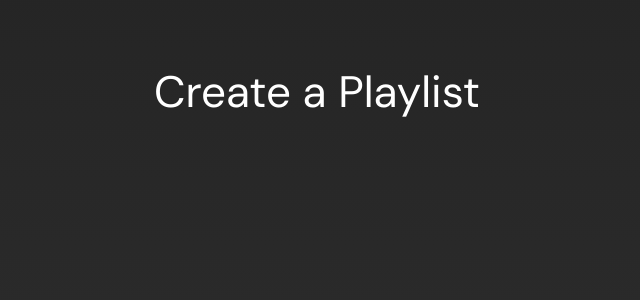
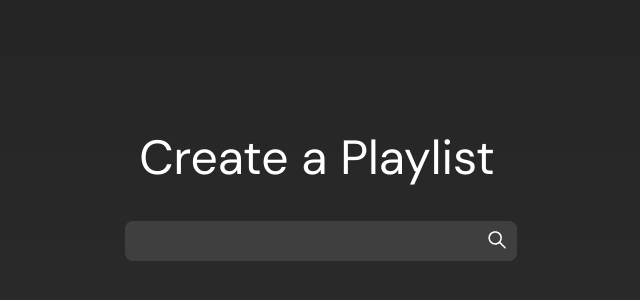
Before and after one commit to designerchloe/playlist-app, a React (Create React App) app: page / in a window 1280 px wide. Shown: the part 146-446 px from the top of the page, without its empty margins (323-963 px from the left). Built offline with nearby package versions, Linux system fonts and the light colour scheme.

Commit message:
Create SearchBar component & style it

```diff
--- a/src/App.css
+++ b/src/App.css
@@ -5,7 +5,7 @@
   height: 100vh;
   width: 100vw;
   margin: 0;
-  padding: 180px 0 0 0;
+  padding: 240px 0 0 0;
   display: flex;
   justify-content: center;
 }
@@ -14,5 +14,12 @@ h1 {
   width: fit-content;
   color: #fff;
   font-weight: 400;
-  font-size: 44px;
+  font-size: 48px;
 }
+
+.main-column {
+  width: 30%;
+  display: flex;
+  flex-direction: column;
+  align-items: center;
+}
--- a/src/App.js
+++ b/src/App.js
@@ -1,10 +1,14 @@
 import logo from './logo.svg';
 import './App.css';
+import SearchBar from './SearchBar';
 
 function App() {
   return (
     <div className='page-container'>
-      <h1>Create a Playlist</h1>
+      <div className='main-column'>
+        <h1>Create a Playlist</h1>
+        <SearchBar />
+      </div>
     </div>
   );
 }
--- /dev/null
+++ b/src/SearchBar.js
@@ -0,0 +1,14 @@
+import React from 'react';
+import styles from './SearchBar.module.css';
+import searchIcon from './Search.svg'
+
+const SearchBar = () => {
+    return (
+        <form className={styles.container}>
+            <input className={styles.input} type='text'/>
+            <button type='submit' className={styles.button}><img src={searchIcon}></img></button>
+        </form>
+    )
+};
+
+export default SearchBar;
--- /dev/null
+++ b/src/SearchBar.module.css
@@ -0,0 +1,34 @@
+.input {
+    height: 36px;
+    width: 100%;
+    background-color: #3F3F3F;
+    color: #fff;
+    border-radius: 8px;
+    border: 0px solid #000000;
+    font-size: 18px;
+    font-family: "DM Sans", sans-serif;
+    padding: 2px 36px 2px 12px;
+    margin-right: -32px;
+    transition: background-color 300ms ease-out;
+}
+
+.input:hover {
+    background-color: #4B4B4B;
+}
+
+.input:focus {
+    outline: 1px solid #B3C57D;
+    background-color: #4B4B4B;
+}
+
+.container {
+    display: flex;
+    width: 100%;
+}
+
+.button {
+    background-color: rgba(0, 0, 0, 0);
+    border: 0px solid #000000;
+    margin: 0;
+    padding: 0;
+}
```
Also changed, not shown: src/Search.svg (added).
